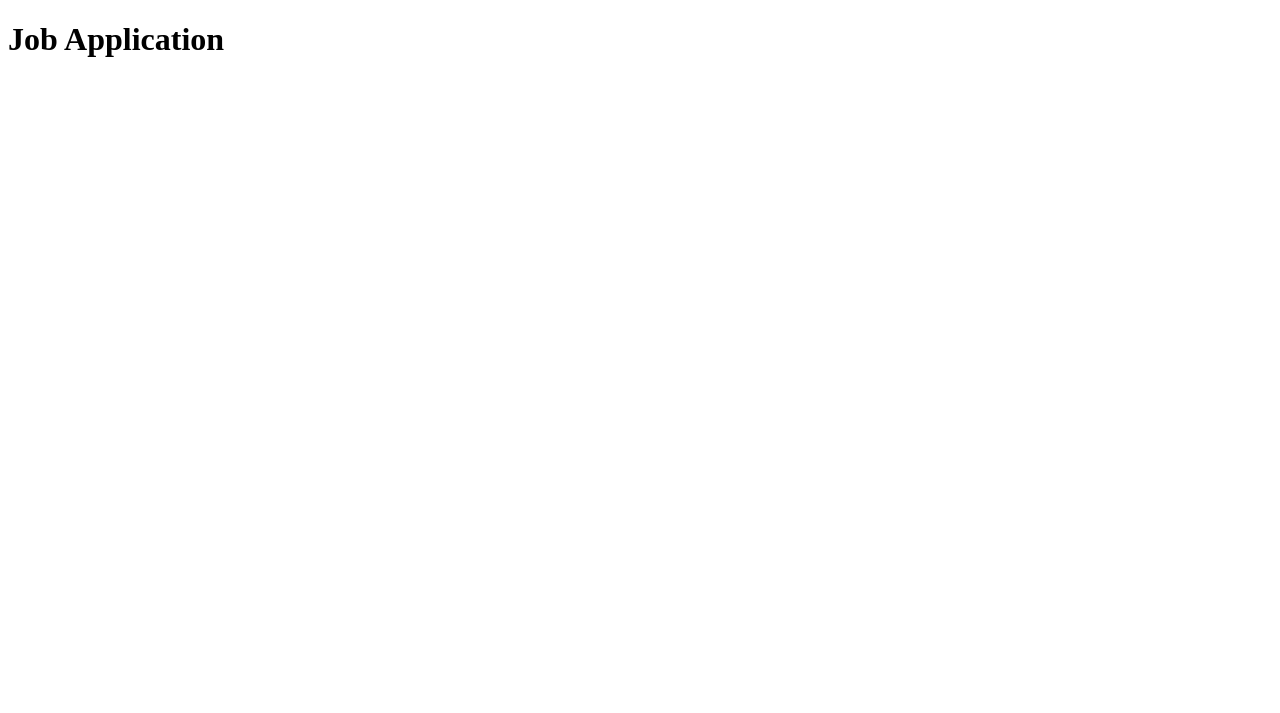
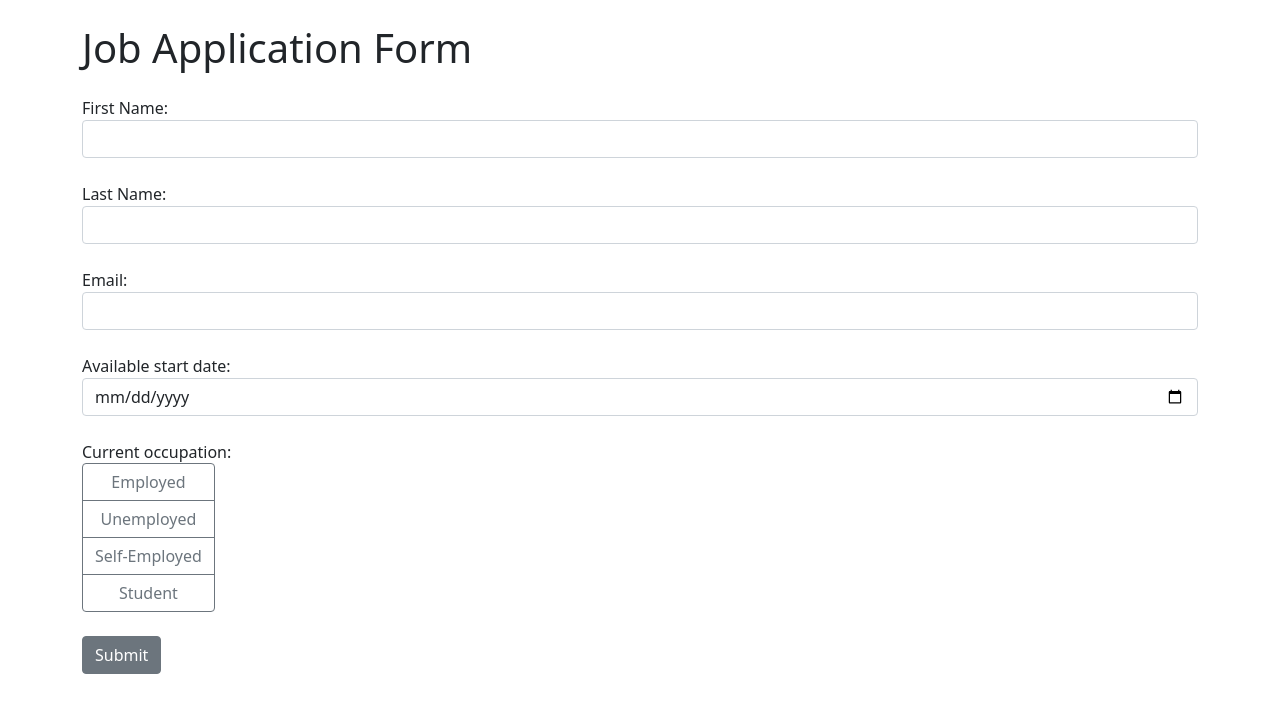
Before and after one commit to Max-creates/django-form, a Django app: page / in a window 1280 px wide. Before the commit the part shown is almost empty. Shown: the top 713 px of the page. Run offline with Django 5.2, Linux system fonts and the light colour scheme.

Commit message:
Code HTML, create form model, store the data in the database and send email.

```diff
--- a/job_application/models.py
+++ b/job_application/models.py
@@ -1,4 +1,5 @@
 from django.db import models
+
 
 class Form(models.Model):
     first_name = models.CharField(max_length=80)
@@ -7,5 +8,7 @@ class Form(models.Model):
     date = models.DateField()
     occupation = models.CharField(max_length=80)
 
+    objects = models.Manager()
+
     def __str__(self):
         return f"{self.first_name} {self.last_name}"
--- a/job_application/templates/index.html
+++ b/job_application/templates/index.html
@@ -1,10 +1,62 @@
 <!DOCTYPE html>
-<html lang="en">
-<head>
-    <meta charset="UTF-8">
-    <title>Title</title>
-</head>
-<body>
-    <h1>Job Application</h1>
-</body>
+<html>
+    <head>
+        <meta charset="utf-8">
+        <meta name="viewport" content="width=device-width, initial-scale=1, shrink-to-fit=no">
+        <link rel="stylesheet" href="https://cdn.jsdelivr.net/npm/bootstrap@5.1.3/dist/css/bootstrap.min.css">
+    </head>
+    <body>
+        <div class="container">
+            <h1 class="mt-4 mb-4">Job Application Form</h1>
+            <form method="post">
+                {% csrf_token %}
+                <div class="form-group mb-4">
+                    <label for="first_name">First Name:</label>
+                    <input class="form-control" type="text" id="first_name" name="first_name" required>
+                </div>
+                <div class="form-group mb-4">
+                    <label for="last_name">Last Name:</label>
+                    <input class="form-control" type="text" id="last_name" name="last_name" required>
+                </div>
+                <div class="form-group mb-4">
+                    <label for="email">Email:</label>
+                    <input class="form-control" type="email" id="email" name="email" required>
+                </div>
+                <div class="form-group mb-4">
+                    <label for="date">Available start date:</label>
+                    <input class="form-control" type="date" id="date" name="date" required>
+                </div>
+                <div class="form-group mb-4">
+                    <label>Current occupation: </label>
+                    <br>
+                    <div class="btn-group-vertical" id="occupation">
+                        <input class="btn-check form-control" type="radio" id="employed" name="occupation" value="employed" required>
+                        <label class="btn btn-outline-secondary" for="employed">Employed</label>
+
+                        <input class="btn-check form-control" type="radio" id="unemployed" name="occupation" value="unemployed" required>
+                        <label class="btn btn-outline-secondary" for="unemployed">Unemployed</label>
+
+                        <input class="btn-check form-control" type="radio" id="self-employed" name="occupation" value="self-employed" required>
+                        <label class="btn btn-outline-secondary" for="self-employed">Self-Employed</label>
+
+                        <input class="btn-check form-control" type="radio" id="student" name="occupation" value="student" required>
+                        <label class="btn btn-outline-secondary" for="student">Student</label>
+                    </div>
+                </div>
+
+                <button class="btn btn-secondary mb-4" type="submit">Submit</button>
+
+                {% if messages %}
+                <div class="alert alert-success">
+                    {% for message in messages %}
+                        {{message}}
+                    {% endfor %}
+                </div>
+                {% endif %}
+            </form>
+        </div>
+        <script src="https://code.jquery.com/jquery-3.6.0.min.js"></script>
+        <script src="https://cdn.jsdelivr.net/npm/bootstrap@5.1.3/dist/js/bootstrap.min.js"></script>
+    </body>
+
 </html>
--- a/job_application/views.py
+++ b/job_application/views.py
@@ -1,4 +1,27 @@
 from django.shortcuts import render
+from .forms import ApplicationForm
+from .models import Form
+from django.contrib import messages
+from django.core.mail import EmailMessage
+
 
 def index(request):
+    if request.method == 'POST':
+        form = ApplicationForm(request.POST)
+        if form.is_valid():
+            first_name = form.cleaned_data["first_name"]
+            last_name = form.cleaned_data["last_name"]
+            email = form.cleaned_data["email"]
+            date = form.cleaned_data["date"]
+            occupation = form.cleaned_data["occupation"]
+            print(first_name)
+
+            Form.objects.create(first_name=first_name, last_name=last_name,
+                                email=email, date=date, occupation=occupation)
+
+            message_body = f"A new job application was submitted. Thank you, {first_name}."
+            email_message = EmailMessage("Form submission confirmation", message_body, to=[email])
+            email_message.send()
+
+            messages.success(request, 'Your form has been submitted!')
     return render(request, 'index.html')
```
Also changed, not shown: job_application/forms.py (added, +9 -0 lines), mysite/settings.py (+10 -0 lines), db.sqlite3.
